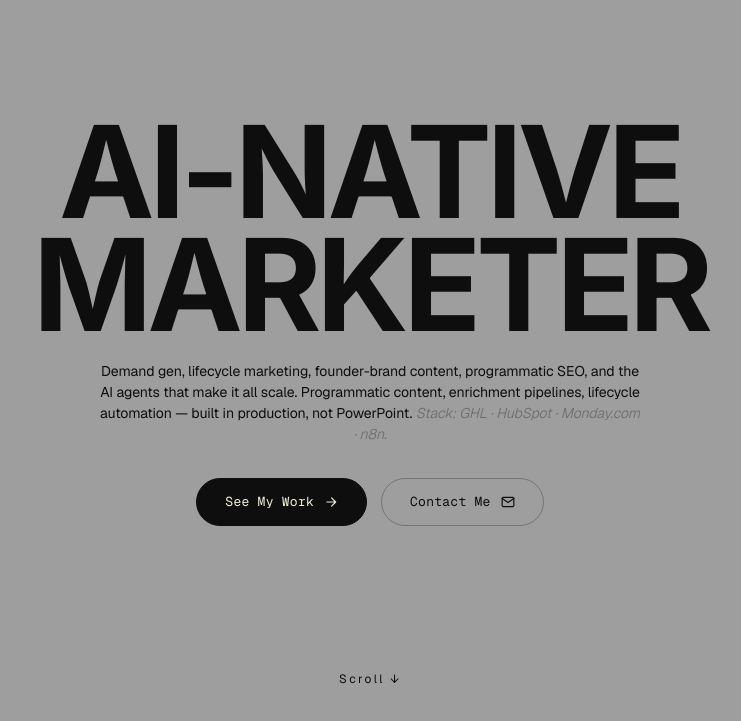
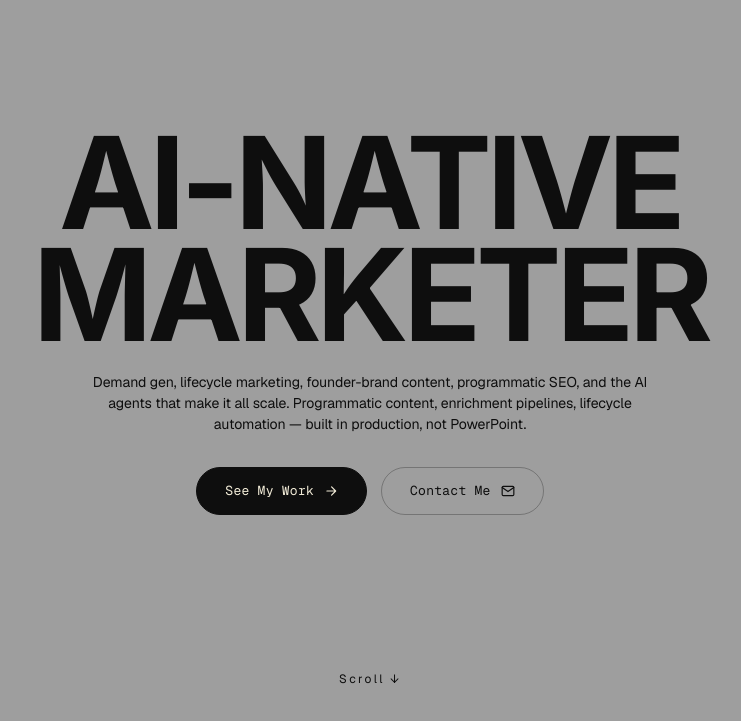
Before and after one commit to premiumdutchmike/dutchmike-portfolio, a website: page index.html in a window 1280 px wide. Shown: the part 79-800 px from the top of the page, without its empty margins (270-1011 px from the left). Drawn offline with nearby package versions, Linux system fonts and the light colour scheme.

Commit message:
content(hero): drop Stack: GHL/HubSpot/etc. line — too obvious for hero

```diff
--- a/index.html
+++ b/index.html
@@ -400,7 +400,7 @@
           <span class="rh-word" id="rh-word-right">Marketer</span>
         </h1>
         <p class="rh-sub" id="rh-sub">
-          Demand gen, lifecycle marketing, founder-brand content, programmatic SEO, and the AI agents that make it all scale. Programmatic content, enrichment pipelines, lifecycle automation — built in production, not PowerPoint. <em>Stack: GHL · HubSpot · Monday.com · n8n.</em>
+          Demand gen, lifecycle marketing, founder-brand content, programmatic SEO, and the AI agents that make it all scale. Programmatic content, enrichment pipelines, lifecycle automation — built in production, not PowerPoint.
         </p>
         <div class="rh-ctas" id="rh-ctas">
           <a href="work.html" class="rh-cta rh-cta--primary">
```
